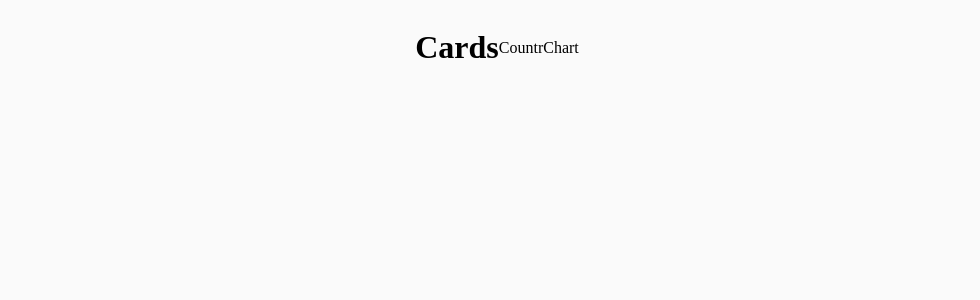
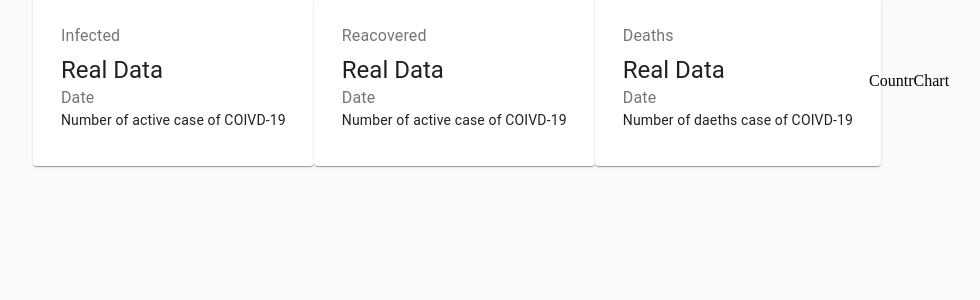
Before and after one commit to ffalpha/coviTracker, a React (Create React App) app: page / in a window 1280 px wide. Shown: the top 300 px of the page, without its empty margins (143-1123 px from the left). Built offline with nearby package versions, Linux system fonts and the light colour scheme; no server answers.

Commit message:
Added Cards

```diff
--- a/package.json
+++ b/package.json
@@ -3,6 +3,7 @@
   "version": "0.1.0",
   "private": true,
   "dependencies": {
+    "@material-ui/core": "^4.11.3",
     "@testing-library/jest-dom": "^5.11.9",
     "@testing-library/react": "^11.2.5",
     "@testing-library/user-event": "^12.7.1",
--- a/src/components/Cards/Cards.js
+++ b/src/components/Cards/Cards.js
@@ -1,8 +1,56 @@
 import React from "react";
+import { Card, CardContent, Typography, Grid } from "@material-ui/core";
 
 function Cards(props) {
   console.log(props);
-  return <h1>Cards</h1>;
+  return (
+    <div className="container">
+      <Grid container spacing={3} justify="center">
+        <Grid item component={Card}>
+          <CardContent>
+            <Typography color="textSecondary" gutterBottom>
+              Infected
+            </Typography>
+            <Typography variant="h5">Real Data</Typography>
+
+            <Typography color="textSecondary">Date</Typography>
+
+            <Typography variant="body2">
+              Number of active case of COIVD-19
+            </Typography>
+          </CardContent>
+        </Grid>
+        <Grid item component={Card}>
+          <CardContent>
+            <Typography color="textSecondary" gutterBottom>
+              Reacovered
+            </Typography>
+            <Typography variant="h5">Real Data</Typography>
+
+            <Typography color="textSecondary">Date</Typography>
+
+            <Typography variant="body2">
+              Number of active case of COIVD-19
+            </Typography>
+          </CardContent>
+        </Grid>
+        <Grid item component={Card}>
+          <CardContent>
+            <Typography color="textSecondary" gutterBottom>
+              Deaths
+            </Typography>
+            <Typography variant="h5">Real Data</Typography>
+
+            <Typography color="textSecondary">Date</Typography>
+
+            <Typography variant="body2">
+              Number of daeths case of COIVD-19
+            </Typography>
+          </CardContent>
+        </Grid>
+      </Grid>
+    </div>
+  );
 }
 
 export default Cards;
```
Also changed, not shown: 1 other file (tests, documents, lock files or other folders).
